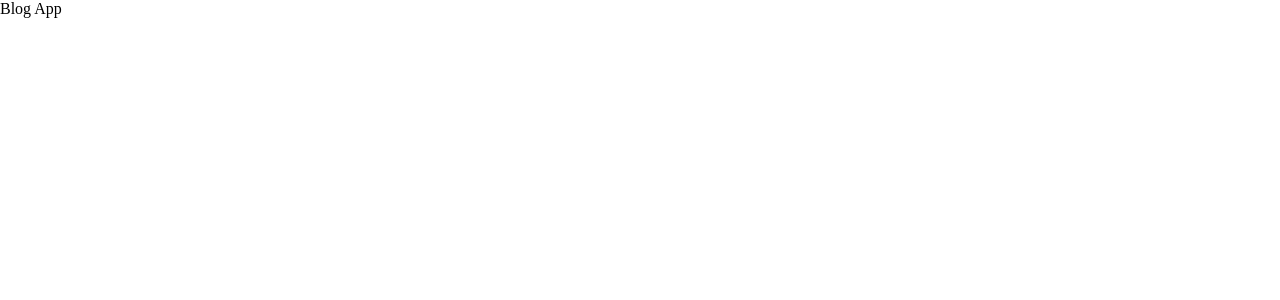
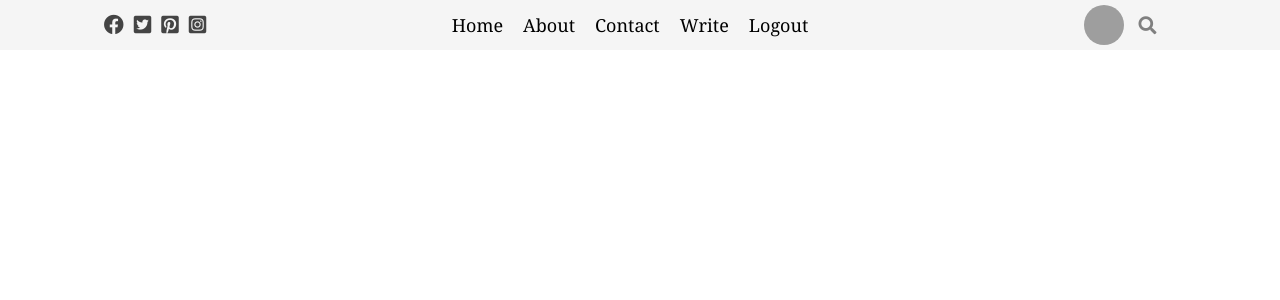
Before and after one commit to bharath2546/blogsite, a React (Create React App) app: page / in a window 1280 px wide. Shown: the top 300 px of the page. Built offline with nearby package versions, Linux system fonts and the light colour scheme; grey boxes are pictures that could not be loaded.

Commit message:
added topbar

```diff
--- a/public/index.html
+++ b/public/index.html
@@ -29,6 +29,7 @@
         margin: 0;
       }
     </style>
+    <link rel="stylesheet" href="https://cdnjs.cloudflare.com/ajax/libs/font-awesome/5.15.3/css/all.min.css" integrity="sha512-iBBXm8fW90+nuLcSKlbmrPcLa0OT92xO1BIsZ+ywDWZCvqsWgccV3gFoRBv0z+8dLJgyAHIhR35VZc2oM/gI1w==" crossorigin="anonymous" referrerpolicy="no-referrer" />
     <title>BlogSite</title>
   </head>
   <body>
--- a/src/App.js
+++ b/src/App.js
@@ -1,8 +1,11 @@
-const  App = () => {
+import TopBar from "./components/topbar/TopBar";
+
+
+const App = () => {
   return (
-    <div className="App">
-      Blog App
-    </div>
+    <>
+      <TopBar />
+    </>
   );
 }
 
--- /dev/null
+++ b/src/components/topbar/TopBar.js
@@ -0,0 +1,28 @@
+import React from 'react'
+import "./topbar.css";
+
+export default function TopBar() {
+    return (
+        <div className="top">
+            <div className="topLeft">
+                <i className="topIcon fab fa-facebook"></i>
+                <i className="topIcon fab fa-twitter-square"></i>
+                <i className="topIcon fab fa-pinterest-square"></i>
+                <i className="topIcon fab fa-instagram-square"></i>
+            </div>
+            <div className="topCenter">
+                <ul className="topList">
+                    <li className="topListItem">Home</li>
+                    <li className="topListItem">About</li>
+                    <li className="topListItem">Contact</li>
+                    <li className="topListItem">Write</li>
+                    <li className="topListItem">Logout</li>
+                </ul>
+            </div>
+            <div className="topRight">
+                <img className="topImg" src="https://wallpaperaccess.com/full/2688562.jpg" alt="" />
+                <i className="topSearchIcon fas fa-search"></i>
+            </div>
+        </div>
+    )
+}
--- /dev/null
+++ b/src/components/topbar/topbar.css
@@ -0,0 +1,57 @@
+.top {
+    align-items: center;
+    display: flex;
+    position: sticky;
+    top: 0;
+    width: 100%;
+    height: 50px;
+    background-color: whitesmoke;
+    font-family:Georgia, 'Times New Roman', Times, serif;
+}
+
+.topLeft, .topRight {
+    flex: 3;
+    display: flex;
+    align-items: center;
+    justify-content: center;
+}
+
+.topCenter {
+    flex: 6;
+}
+
+.topImg {
+    width: 40px;
+    height: 40px;
+    border-radius: 50%;
+    object-fit: cover;
+}
+
+.topIcon {
+    font-size: 20px;
+    margin-right: 10px;
+    color: #444;
+    cursor: pointer;
+}
+
+.topList {
+    display: flex;
+    justify-content: center;
+    margin: 0;
+    padding: 0;
+    list-style: none;
+}
+
+.topSearchIcon {
+    font-size: 18px;
+    color: grey;
+    cursor: pointer;
+    margin-left: 15px;
+}
+
+.topListItem {
+    margin-right: 20px;
+    font-size: 18px;
+    font-weight: 300;
+    cursor: pointer;
+}
```
